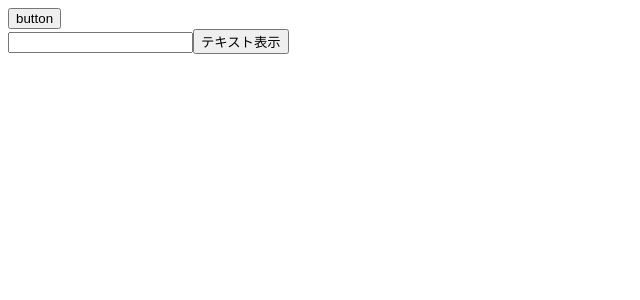
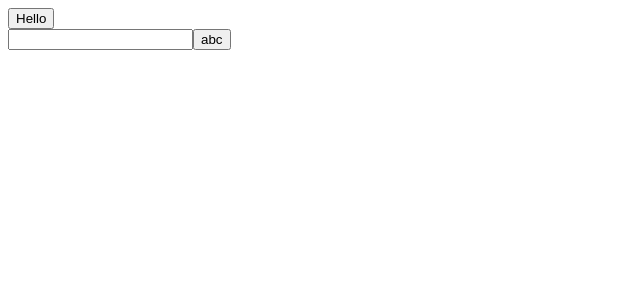
Before and after one commit to takumi-lax/job_hunting_app_geekCAMP, a Vue app in the folder dockers/client/: page / in a window 1280 px wide. Shown: the top 300 px of the page, without its empty margins (0-640 px from the left). Built offline with nearby package versions, Linux system fonts and the light colour scheme.

Commit message:
add button_name

```diff
--- a/dockers/client/src/App.vue
+++ b/dockers/client/src/App.vue
@@ -1,7 +1,7 @@
 <template>
   <div>
-  <alertBotton buttonname='Hello'/>
-  <displaybotton button_name='Hello'/>
+  <alertBotton button_name='Hello'/>
+  <displaybotton button_name='abc'/>
   </div>
 </template>
 
@@ -19,7 +19,6 @@ export default {
     alertBotton,
     displaybotton,
     HelloWorld,
-
   }
 }
 
--- a/dockers/client/src/components/alertbutton.vue
+++ b/dockers/client/src/components/alertbutton.vue
@@ -1,22 +1,18 @@
 <template>
 <div class="hello">
     <!-- `greet` は、あらかじめ定義したメソッドの名前 -->
-    <button v-on:click="greet" class="btn-flat-border">{{ buttonname }}</button>
+    <button v-on:click="greet" class="btn-flat-border">{{ button_name }}</button>
 </div>
 </template>
 
 <script>
 export default {
   name: 'alertButton',
-  data () {
-    return {
-      buttonname: 'button'
-    }
-  },
+  props: ['button_name'],
   methods: {
   greet: function (event) {
     // メソッド内の `this` は、 Vue インスタンスを参照します
-    alert('Hello ' + this.buttonname + '!')
+    alert('Hello ' + this.button_name + '!')
     // `event` は、ネイティブ DOM イベントです
     if (event) {
       alert(event.target.tagName)
--- a/dockers/client/src/components/input_str_display.vue
+++ b/dockers/client/src/components/input_str_display.vue
@@ -1,7 +1,7 @@
 <template>
   <div>
     <!-- `greet` は、あらかじめ定義したメソッドの名前 -->
-    <input type="text" v-model="name" >
+    <input type="text" v-model="name">
     <button v-on:click="display" class="btn-flat-border">{{ button_name }}</button>
     {{ display_name }}
   </div>
@@ -10,24 +10,19 @@
 <script>
 export default {
   name: 'displaybotton',
+  props: ['button_name'],
   data () {
     return {
       name: '',
       display_name :'',
-      button_name:'テキスト表示'
     }
   },
   methods: {
     display: function() {
       this.display_name = this.name
     },
-    },
-  computed: {
-    button_name: function () {
-      return this.button_name
-    }
- }
   }
+}
 </script>
 
 <style>
```
